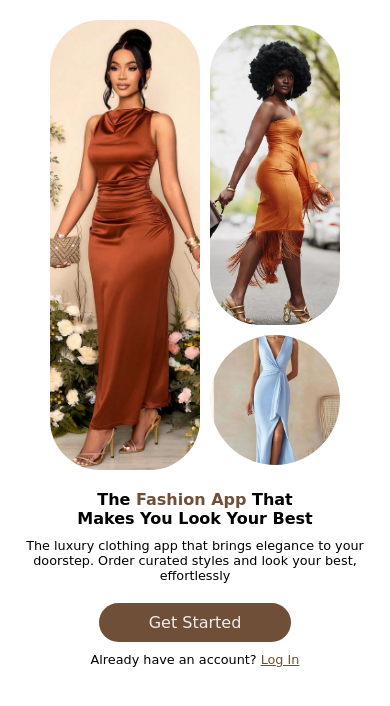
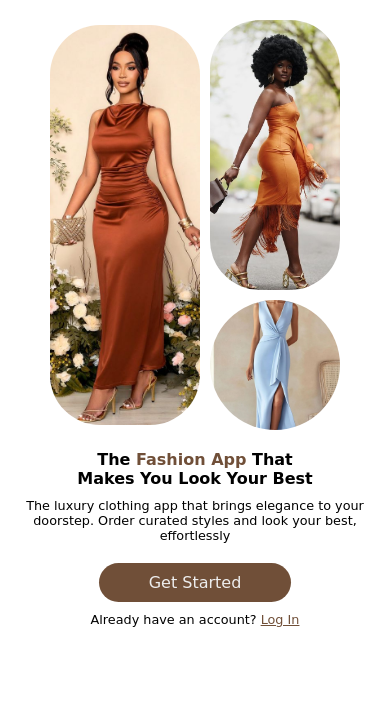
Before and after one commit to Orzzyl/Mobile-App-Orzzyl-Fashion, a plain HTML site: page getstarted.html in a window 390 px wide. Drawn offline with Linux system fonts and the light colour scheme; a web font is replaced by a local one.

Commit message:
commit get started

```diff
--- a/getstarted.css
+++ b/getstarted.css
@@ -136,6 +136,7 @@ a{
 
     .mini-content-1 {
         width: 150px;
+        height: 400px;
     }
     .mini-content-1 img {
         width: 100%;
@@ -145,7 +146,7 @@ a{
     .mini-content-2{
     width: 130px;
     object-fit: cover;
-    height: 300px;
+    height: 270px;
 
 }
 .mini-content-3{
```
